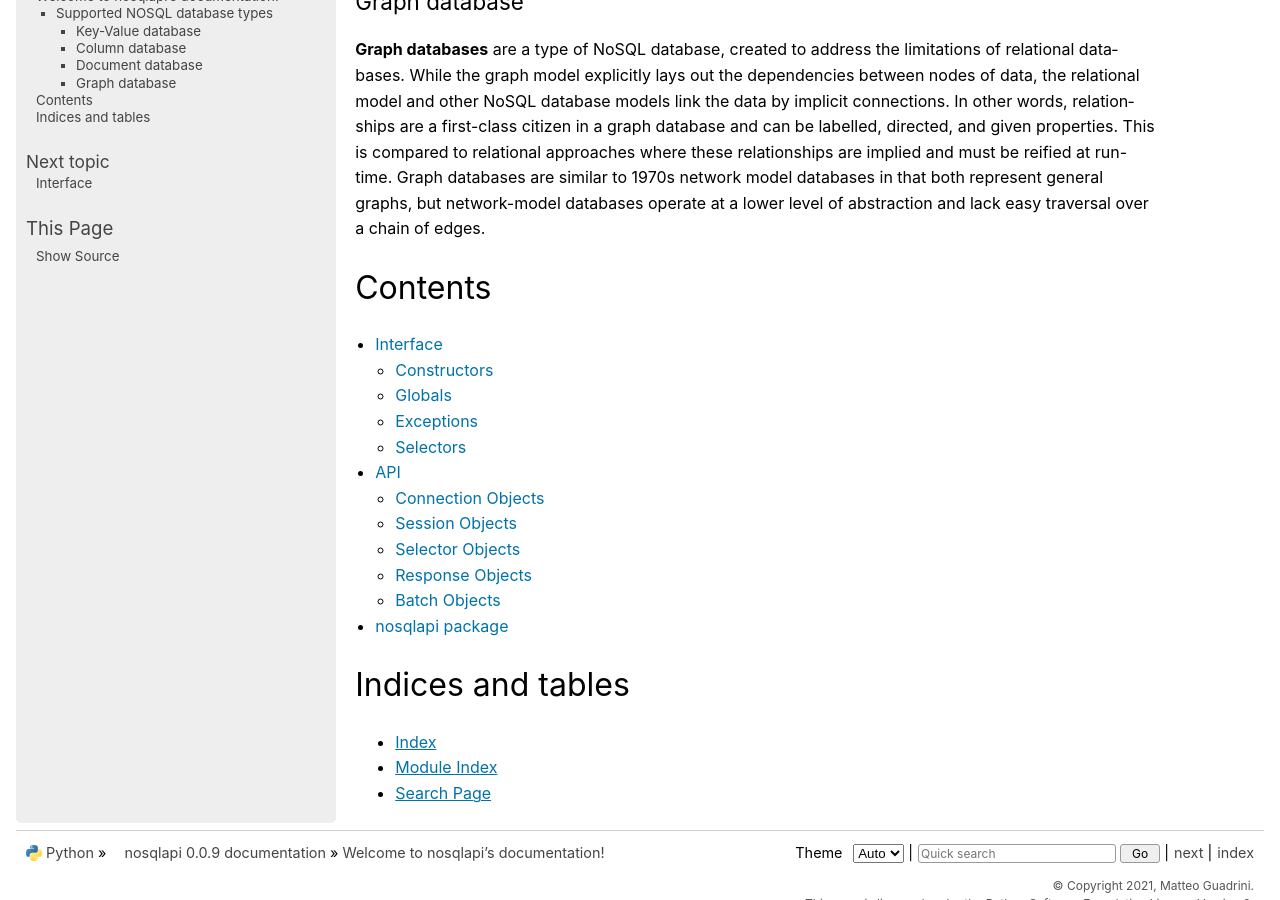
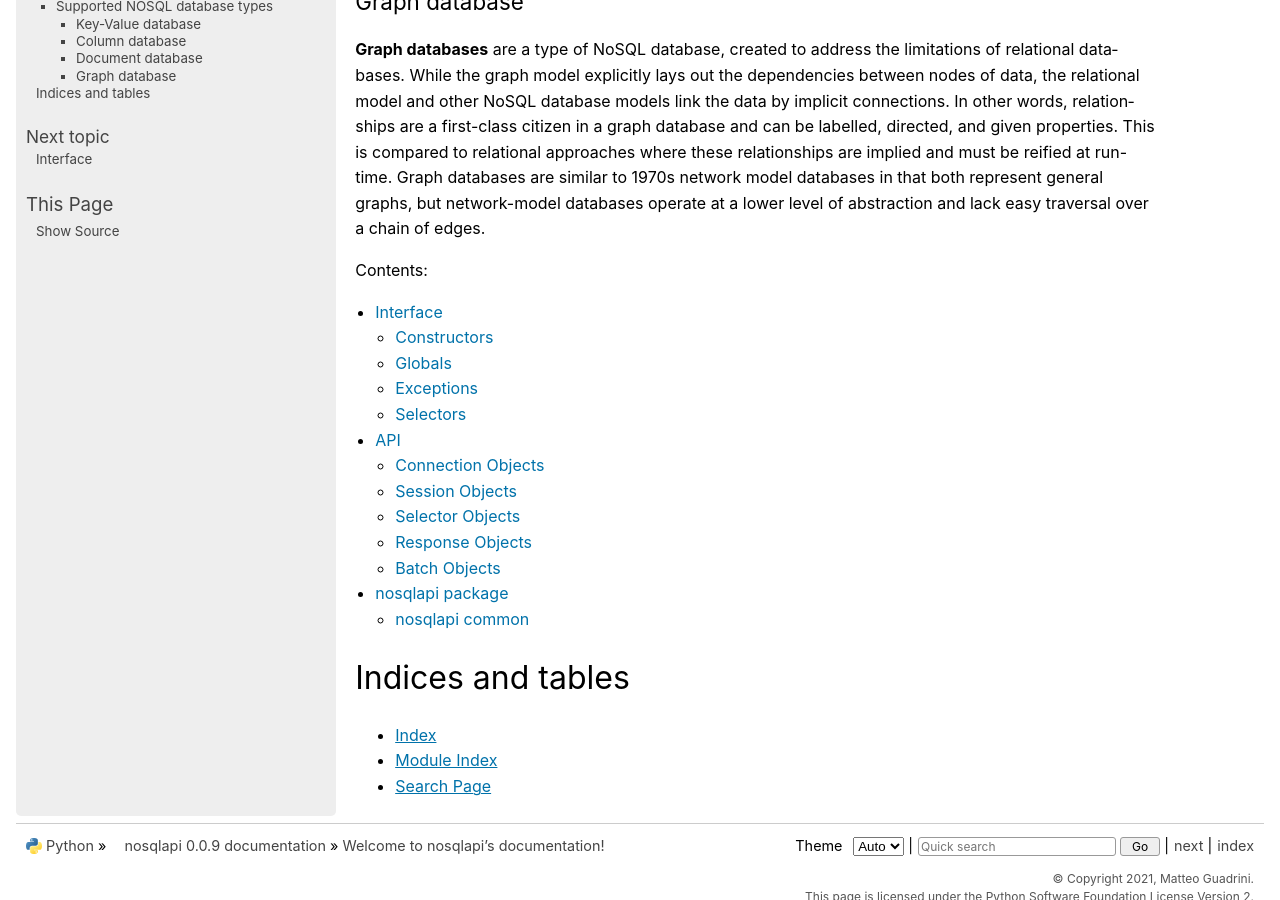
Before and after one commit to MatteoGuadrini/nosqlapi, a Sphinx documentation site: the page built from docs/source/index.rst, in a window 1280 px wide and 900 px high, scrolled down 1249 px. Built offline with Sphinx 7.4.7, drawn with Linux system fonts in a browser that asks for light colours.

Commit message:
Add common module docs

```diff
--- a/docs/source/index.rst
+++ b/docs/source/index.rst
@@ -62,11 +62,9 @@ these relationships are implied and must be reified at run-time.
 Graph databases are similar to 1970s network model databases in that both represent general graphs,
 but network-model databases operate at a lower level of abstraction and lack easy traversal over a chain of edges.
 
-Contents
-========
-
 .. toctree::
    :maxdepth: 2
+   :caption: Contents:
 
    interface
    api
--- /dev/null
+++ b/docs/source/nosqlapi_common.rst
@@ -0,0 +1,4 @@
+.. toctree::
+
+nosqlapi common
+===============
--- a/docs/source/package.rst
+++ b/docs/source/package.rst
@@ -6,3 +6,5 @@ The package nosqlapi is a collection of interface and utility class and function
 .. toctree::
    :maxdepth: 2
    :caption: Package:
+
+   nosqlapi_common
```
